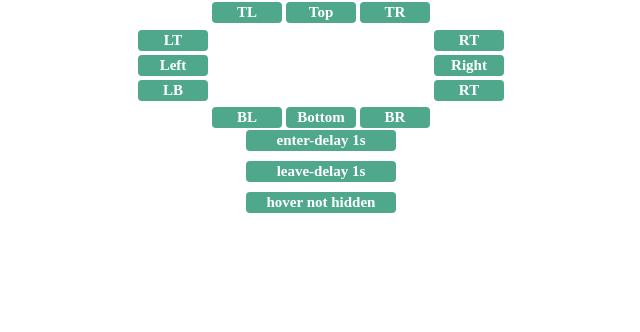
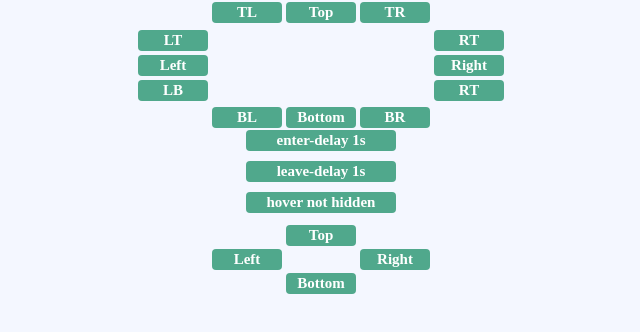
Before and after one commit to heewls/tooltip, a React (Vite) app: page / in a window 1280 px wide. Shown: the top 332 px of the page, without its empty margins (319-959 px from the left). Built offline with nearby package versions, Linux system fonts and the light colour scheme.

Commit message:
various data in tooltip

```diff
--- a/src/App.tsx
+++ b/src/App.tsx
@@ -1,12 +1,14 @@
 import Normal from "./components/Example/Normal/Normal";
 import Options from "./components/Example/Options/Options";
+import VariousContent from "./components/Example/VariousContent/VariousContent";
 
 function App() {
     return (
-        <>
+        <div style={{ backgroundColor: "#f4f7ff", height: "100vh" }}>
             <Normal />
             <Options />
-        </>
+            <VariousContent />
+        </div>
     );
 }
 
--- /dev/null
+++ b/src/components/Example/VariousContent/TooltipContent.styles.tsx
@@ -0,0 +1,27 @@
+import styled from "styled-components";
+
+export const Container = styled.div`
+    padding: 10px 5px;
+`;
+export const Icon = styled.img`
+    width: 16px;
+    height: 16px;
+    margin-right: 5px;
+`;
+export const MessageContainer = styled.div`
+    display: flex;
+    align-items: center;
+    justify-content: center;
+`;
+
+export const Message = styled.p`
+    color: grey;
+`;
+export const YesButton = styled.button`
+    background-color: #50a88c;
+    border: none;
+    border-radius: 3px;
+    width: 34px;
+    margin-right: 10px;
+    cursor: pointer;
+`;
--- /dev/null
+++ b/src/components/Example/VariousContent/TooltipContent.tsx
@@ -0,0 +1,16 @@
+import * as S from "./TooltipContent.styles";
+import Icon from "../../../assets/svg/i.svg";
+
+export default function TooltipContent() {
+    return (
+        <S.Container>
+            <S.MessageContainer>
+                <S.Icon src={Icon} />
+                <S.Message>Are you sure to delete this task?</S.Message>
+            </S.MessageContainer>
+            <div style={{ display: "flex", justifyContent: "flex-end" }}>
+                <S.YesButton>Yes</S.YesButton>
+            </div>
+        </S.Container>
+    );
+}
--- /dev/null
+++ b/src/components/Example/VariousContent/VariousContent.styles.tsx
@@ -0,0 +1,22 @@
+import styled from "styled-components";
+
+export const Container = styled.div`
+    display: flex;
+    justify-content: center;
+    align-items: center;
+`;
+
+export const Content = styled.div`
+    background-color: #50a88c;
+    width: 70px;
+    text-align: center;
+    color: white;
+    font-weight: bolder;
+    border-radius: 4px;
+    border: none;
+    font-size: 15px;
+    padding: 2px 0;
+    margin: 2px;
+    cursor: pointer;
+    transition: 800ms ease all;
+`;
--- /dev/null
+++ b/src/components/Example/VariousContent/VariousContent.tsx
@@ -0,0 +1,24 @@
+import Tooltip from "../../Tooltip/Tooltip";
+import TooltipContent from "./TooltipContent";
+import * as S from "./VariousContent.styles";
+
+export default function VariousContent() {
+    return (
+        <S.Container>
+            <Tooltip backgroundColor="white" direction="left" content={<TooltipContent />} leaveDelay={0.5} hover>
+                <S.Content>Left</S.Content>
+            </Tooltip>
+            <div style={{ display: "flex", flexDirection: "column" }}>
+                <Tooltip backgroundColor="white" direction="top" content={<TooltipContent />} leaveDelay={0.5} hover>
+                    <S.Content style={{ marginBottom: 25 }}>Top</S.Content>
+                </Tooltip>
+                <Tooltip backgroundColor="white" direction="bottom" content={<TooltipContent />} leaveDelay={0.5} hover>
+                    <S.Content>Bottom</S.Content>
+                </Tooltip>
+            </div>
+            <Tooltip backgroundColor="white" direction="right" content={<TooltipContent />} leaveDelay={0.5} hover>
+                <S.Content>Right</S.Content>
+            </Tooltip>
+        </S.Container>
+    );
+}
```
Also changed, not shown: src/assets/svg/i.svg (added).
